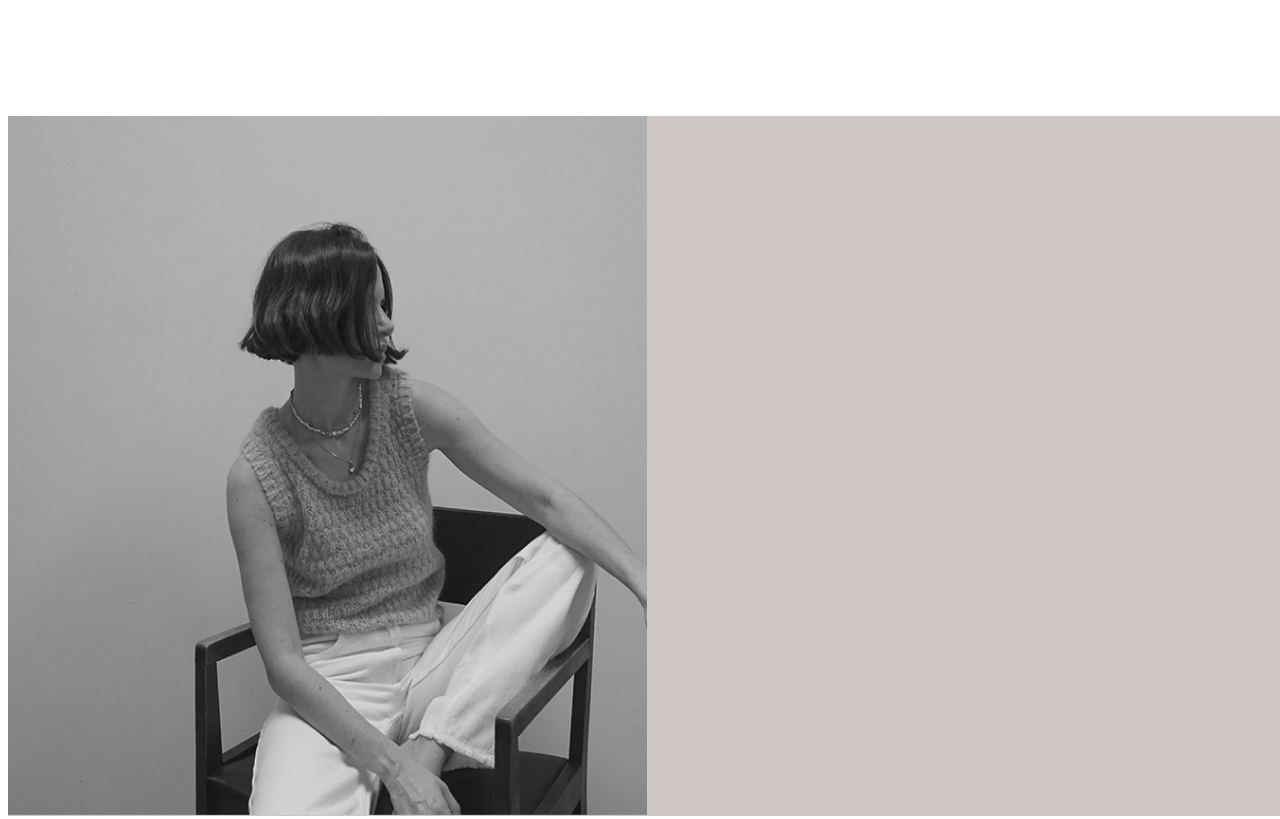
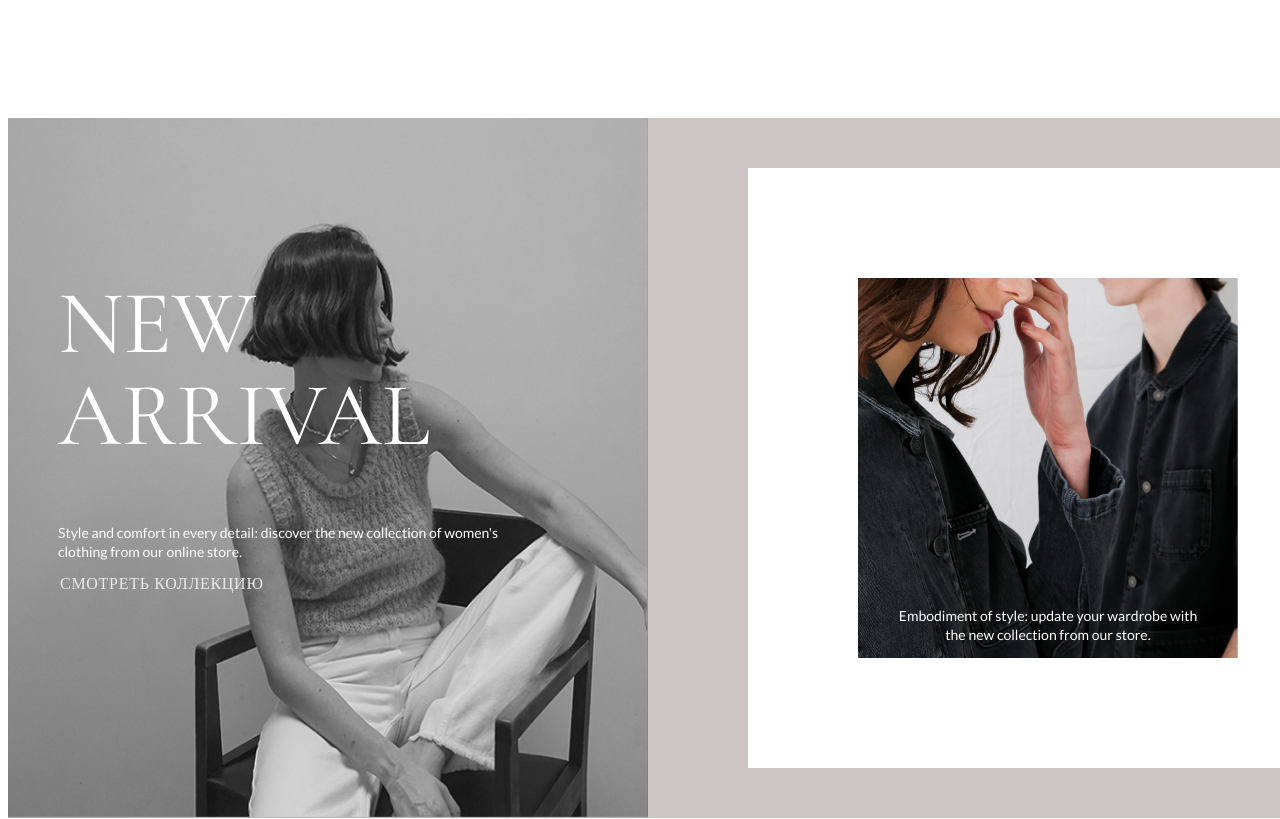
Before and after one commit to VladBolofinov/clothes-shop, a React (Create React App) app: page / in a window 1280 px wide. Shown: the part 666-1485 px from the top of the page. Built offline with nearby package versions, Linux system fonts and the light colour scheme.

Commit message:
add collection-block

```diff
--- a/public/index.html
+++ b/public/index.html
@@ -14,6 +14,7 @@
           rel="stylesheet">
     <link href="https://fonts.googleapis.com/css2?family=Cormorant+Garamond&family=Jost:wght@400;500&family=Roboto+Mono:wght@300;400;700&display=swap"
           rel="stylesheet">
+    <link href="https://fonts.googleapis.com/css2?family=Lato:wght@300;400;700&display=swap" rel="stylesheet">
     <title>React App</title>
   </head>
   <body>
--- a/src/components/collection/Collection.js
+++ b/src/components/collection/Collection.js
@@ -1,12 +1,21 @@
 import './Collection.scss';
-import girl1 from '../../img/items/img-new-collection.png';
 
 const Collection = () => {
     return (
         <div className='collection-wrapper'>
-            <img src={girl1}/>
+            <div className="collection-girl1">
+                <h1 className='collection-header'>New<br/>Arrival</h1>
+                <p className='collection-descr'>
+                    Style and comfort in every detail: discover the new collection of women's clothing from our online store.
+                </p>
+                <a className='collection-link' href="#">Смотреть коллекцию</a>
+            </div>
             <div className='square'>
-
+                <div className='collection-girl2'>
+                    <p className='collection-descr'>
+                        Embodiment of style: update your wardrobe with the new collection from our store.
+                    </p>
+                </div>
 
             </div>
         </div>
--- a/src/components/collection/Collection.scss
+++ b/src/components/collection/Collection.scss
@@ -3,9 +3,52 @@
   width: 1440px;
   margin: 120px auto;
   background-color: #CEC6C4;
+  display: flex;
+  justify-content: space-between;
+  align-items: center;
+  color: #FFFFFF;
+  .collection-girl1 {
+    height: 100%;
+    width: 640px;
+    background-image: url('../../img/items/img-new-collection.png');
+    .collection-header {
+      font-family: 'Cormorant Garamond';
+      font-weight: 500;
+      font-size: 90px;
+      line-height: 92px;
+      text-transform: uppercase;
+      padding: 100px 0px 0px 50px;
+    }
+    .collection-link {
+      text-decoration: none;
+      letter-spacing: 0.045em;
+      text-transform: uppercase;
+      color: #EAE9E8;
+      padding-left: 52px;
+    }
+  }
+  .collection-descr {
+    font-family: 'Lato';
+    font-size: 14px;
+    line-height: 19px;
+    color: #FFFFFF;
+    padding: 0px 122px 0px 50px;
+  }
   .square {
     width: 600px;
     height: 600px;
-    background-color: #E64926;
+    background-color: #FFFFFF;
+    margin-right: 100px;
+    .collection-girl2 {
+      width: 380px;
+      height: 380px;
+      background-image: url('../../img/items/img-new-collection2.png');
+      display: block;
+      margin: 110px auto;
+      p {
+        padding: 328px 35px 0px;
+        text-align: center;
+      }
+    }
   }
 }
--- a/src/components/header/Header.scss
+++ b/src/components/header/Header.scss
@@ -1,7 +1,7 @@
 .header {
   width: 1440px;
   display: flex;
-  font-family: 'Avenir';
+  font-family: 'Lato';
   font-style: normal;
   .logo {
     padding: 22px 50px 0 50px;
--- a/src/components/slider/Slider.scss
+++ b/src/components/slider/Slider.scss
@@ -6,7 +6,6 @@
 .swiper-slide {
   text-align: center;
   font-size: 18px;
-  /* Center slide text vertically */
   display: flex;
   justify-content: center;
   align-items: center;
--- a/src/components/slider/slide/Slide.js
+++ b/src/components/slider/slide/Slide.js
@@ -6,7 +6,7 @@ const Slide = ({brandName,nameHeader,brandLink,className}) => {
             <div className='wrapper-text'>
                 <p className='header-name'>{nameHeader}</p>
                 <p className='brand-name'>{brandName}</p>
-                <a className='brand-link' href=''>{brandLink}</a>
+                <a className='brand-link' href='#'>{brandLink}</a>
             </div>
         </div>
     )
--- a/src/components/slider/slide/Slide.scss
+++ b/src/components/slider/slide/Slide.scss
@@ -8,6 +8,7 @@
   text-transform: uppercase;
   line-height: 24px;
   color: #0F303F;
+  font-family: 'Lato';
 }
 .header-name {
   font-family: 'Cormorant';
@@ -20,11 +21,11 @@
 }
 
 .brand-link {
-  font-family: 'Avenir';
   font-size: 16px;
   letter-spacing: 0.045em;
   color: #E64926;
   text-decoration: none;
+  font-family: 'Lato';
 }
 
 .first-slide {
--- a/style/style.scss
+++ b/style/style.scss
@@ -1,5 +1,5 @@
 * {
-  font-family: 'Cormorant Garamond', serif, 'Jost', sans-serif;
+  font-family: 'Lato', sans-serif, 'Cormorant Garamond', serif, 'Jost', sans-serif;
   margin: 0;
   padding: 0;
   box-sizing: border-box;
```
Also changed, not shown: src/img/items/img-new-collection2.png (added).
